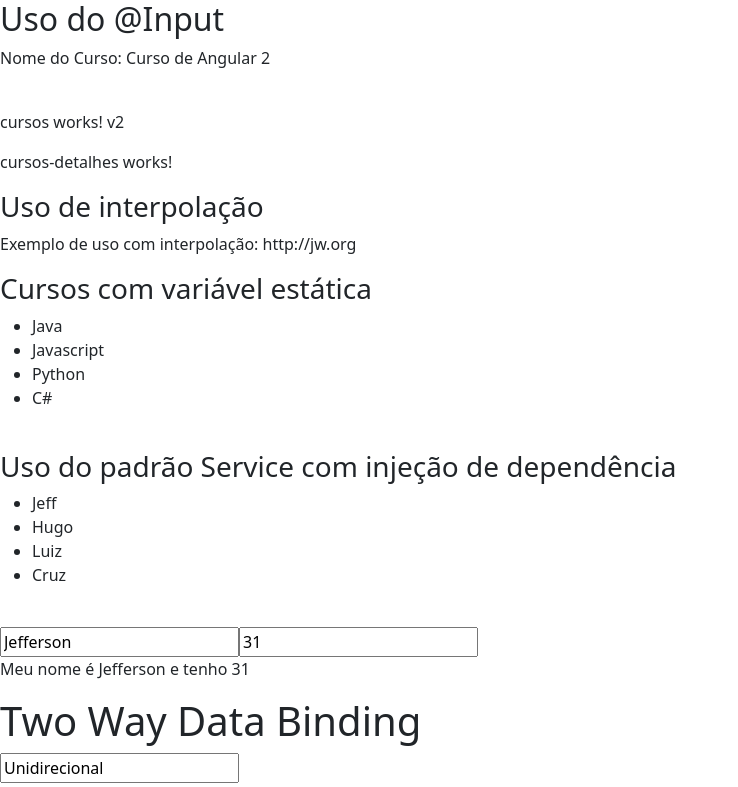
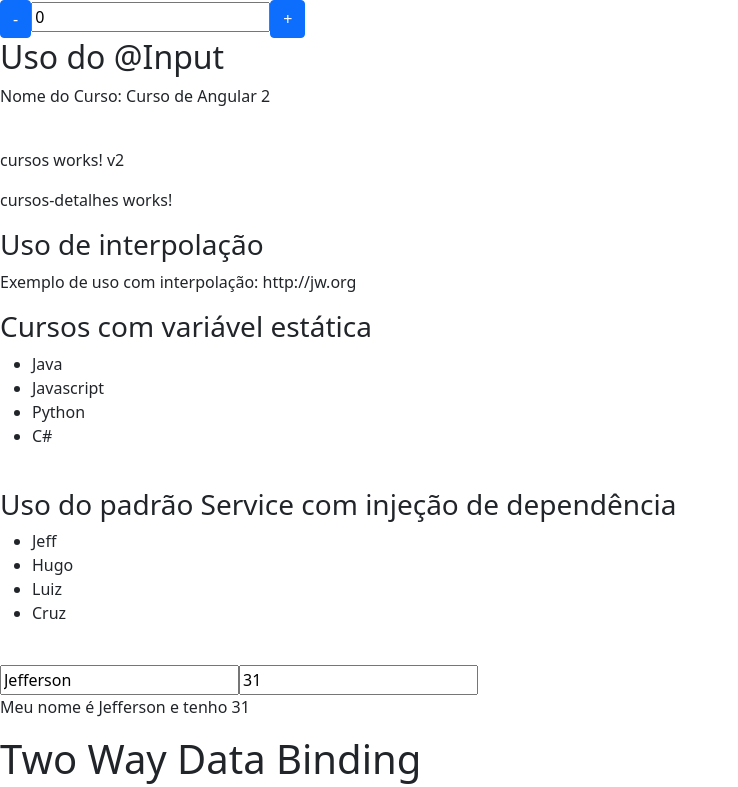
Before and after one commit to JeffersonLuizCruz/ESTUDO-angular-loiane, an Angular app: page / in a window 1280 px wide. Shown: the top 787 px of the page, without its empty margins (0-738 px from the left). Built offline with nearby package versions, Linux system fonts and the light colour scheme.

Commit message:
Emitindo Eventos com Output properties

```diff
--- a/src/app/app.component.html
+++ b/src/app/app.component.html
@@ -1,3 +1,10 @@
+<!--
+  Emitindo Eventos com Output properties:
+https://www.youtube.com/watch?v=Lbwk8oDJrCU&list=PLGxZ4Rq3BOBoSRcKWEdQACbUCNWLczg2G&index=15
+
+-->
+<app-output-property [mudaValor]="valorInicial"
+ (eventoMudouValor)="onMudouValor($event)"></app-output-property>
 <!--
   REUSANDO COMPONENTES COM INPUT PROPERTY
 -->
--- a/src/app/app.component.ts
+++ b/src/app/app.component.ts
@@ -13,7 +13,8 @@ export class AppComponent {
   isMouseOver:boolean = false;
   nome:string = 'Unidirecional';
   nome1:string = '';
-  nomeCurso = 'Curso de Angular 2';
+  nomeCurso:string = 'Curso de Angular 2';
+  valorInicial:number = 10;
 
   clickAlert(): void{
     alert('Alerta');
@@ -30,4 +31,9 @@ export class AppComponent {
   onMouseOver(): void{
     this.isMouseOver = !this.isMouseOver;
   }
+
+  onMudouValor(evento: any): void{
+    console.log(evento);
+    console.log(evento.novoValor);
+  }
 }
--- a/src/app/app.module.ts
+++ b/src/app/app.module.ts
@@ -9,6 +9,7 @@ import { MeuPrimeiro2Component } from './meu-primeiro2/meu-primeiro2.component';
 import { DataBindingComponent } from './data-binding/data-binding.component';
 import { AppBootstrapModule } from './app-bootstrap/app-bootstrap.module';
 import { TowWayBindingComponent } from './tow-way-binding/tow-way-binding.component';
+import { OutputPropertyComponent } from './output-property/output-property.component';
 
 @NgModule({
   declarations: [
@@ -18,6 +19,7 @@ import { TowWayBindingComponent } from './tow-way-binding/tow-way-binding.compon
     MeuPrimeiro2Component,
     DataBindingComponent,
     TowWayBindingComponent,
+    OutputPropertyComponent,
   ],
   imports: [
     // Aqui eu importo os módulos criado pelo CLI ng g m nome_modulo
--- /dev/null
+++ b/src/app/output-property/output-property.component.html
@@ -0,0 +1,5 @@
+<div>
+  <button class="btn btn-primary" (click)="decrementa()">-</button>
+  <input type="text" [value]="valor" readonly>
+  <button class="btn btn-primary" (click)="incrementa()">+</button>
+</div>
--- /dev/null
+++ b/src/app/output-property/output-property.component.ts
@@ -0,0 +1,28 @@
+import { Component, OnInit, Input, EventEmitter, Output } from '@angular/core';
+
+@Component({
+  selector: 'app-output-property',
+  templateUrl: './output-property.component.html',
+  styleUrls: ['./output-property.component.css']
+})
+export class OutputPropertyComponent implements OnInit {
+
+  constructor() { }
+
+  valor: number = 0;
+  @Input() mudaValor: number = 0;
+  @Output() eventoMudouValor = new EventEmitter();
+
+  ngOnInit(): void {
+  }
+
+  incrementa(): void {
+    this.valor++;
+    this.eventoMudouValor.emit({novoValor: this.valor});
+  }
+
+  decrementa(): void{
+    this.valor--;
+  }
+
+}
```
Also changed, not shown: src/app/output-property/output-property.component.css (added), 1 other file (tests, documents, lock files or other folders).
